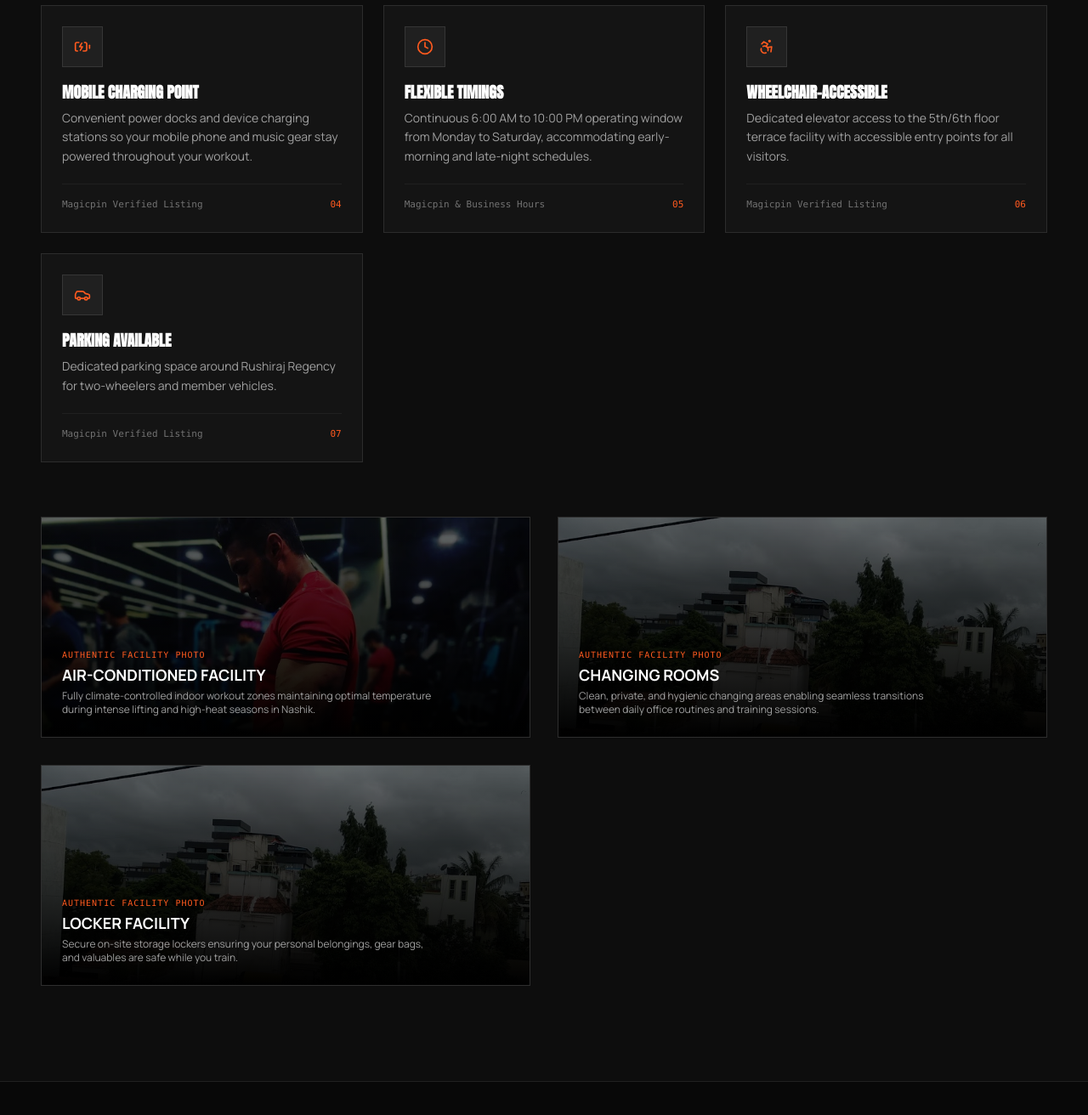
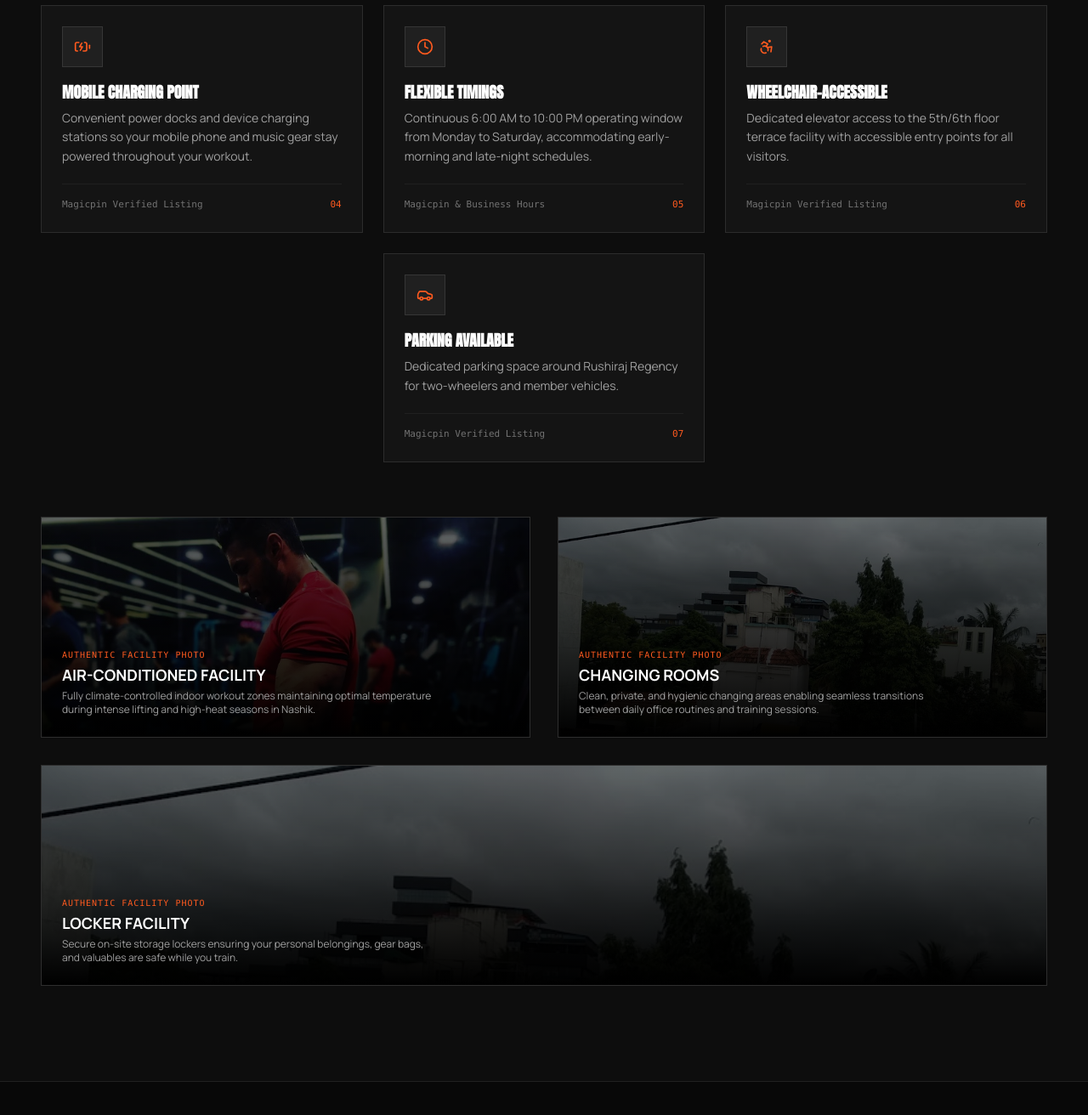
Before and after one commit to gary-production-ft/roar_extreme, a React (Vite) app: page / in a window 1280 px wide. Shown: the part 3630-4942 px from the top of the page at 85% size. Built offline with nearby package versions, Linux system fonts and the light colour scheme; no server answers.

Commit message:
fix(D9): eliminate orphaned grid slots in amenities and photo feature banners

```diff
--- a/src/sections/Amenities/Amenities.tsx
+++ b/src/sections/Amenities/Amenities.tsx
@@ -49,16 +49,23 @@ export const Amenities: React.FC = () => {
           Verified amenities at {businessConfig.name} {businessConfig.city} designed to eliminate friction, maintain hygiene, and provide an athletic conditioning atmosphere.
         </p>
 
-        {/* Amenities Grid */}
+        {/* Amenities Grid (D9: Count-aware balancing prevents orphaned slots) */}
         <div className="grid grid-cols-1 md:grid-cols-2 lg:grid-cols-3 gap-6 mb-16">
-          {roarFacilities.map((item: FacilityAmenity, index: number) => (
+          {roarFacilities.map((item: FacilityAmenity, index: number) => {
+            const isLastSingleOnMd = roarFacilities.length % 2 === 1 && index === roarFacilities.length - 1;
+            const isLastSingleOnLg = roarFacilities.length % 3 === 1 && index === roarFacilities.length - 1;
+            return (
               <motion.div
                 key={item.id}
                 initial={{ opacity: 0, y: 20 }}
                 whileInView={{ opacity: 1, y: 0 }}
                 viewport={{ once: true }}
                 transition={{ duration: 0.5, delay: index * 0.05 }}
-              className="bg-[#141414] border border-white/10 p-6 flex flex-col justify-between hover:border-[#FF5A1F]/50 transition-colors group"
+                className={`bg-[#141414] border border-white/10 p-6 flex flex-col justify-between hover:border-[#FF5A1F]/50 transition-colors group ${
+                  isLastSingleOnMd ? 'md:col-span-2 md:max-w-xl md:mx-auto w-full lg:max-w-none' : ''
+                } ${
+                  isLastSingleOnLg ? 'lg:col-span-1 lg:col-start-2' : ''
+                }`}
               >
                 <div>
                   <div className="w-12 h-12 rounded-none bg-white/5 border border-white/10 flex items-center justify-center mb-5 group-hover:border-[#FF5A1F] transition-colors">
@@ -79,17 +86,22 @@ export const Amenities: React.FC = () => {
                   <span className="text-[#FF5A1F]">0{index + 1}</span>
                 </div>
               </motion.div>
-          ))}
+            );
+          })}
         </div>
 
-        {/* Photo Feature Banners */}
+        {/* Photo Feature Banners (D9: Odd final photo spans both columns) */}
         <div className="grid grid-cols-1 md:grid-cols-2 gap-8">
           {roarFacilities
             .filter((f) => f.image)
-            .map((item) => (
+            .map((item, idx, arr) => {
+              const isLastOdd = arr.length % 2 === 1 && idx === arr.length - 1;
+              return (
                 <div
                   key={item.id}
-                className="relative bg-[#171717] border border-white/10 overflow-hidden group min-h-[260px] flex flex-col justify-end p-6"
+                  className={`relative bg-[#171717] border border-white/10 overflow-hidden group min-h-[260px] flex flex-col justify-end p-6 ${
+                    isLastOdd ? 'md:col-span-2' : ''
+                  }`}
                 >
                   <img
                     src={item.image}
@@ -109,7 +121,8 @@ export const Amenities: React.FC = () => {
                     </p>
                   </div>
                 </div>
-            ))}
+              );
+            })}
         </div>
       </div>
     </section>
```
Also changed, not shown: 1 other file (tests, documents, lock files or other folders). Lines whose indentation alone changed are shown as unchanged.
